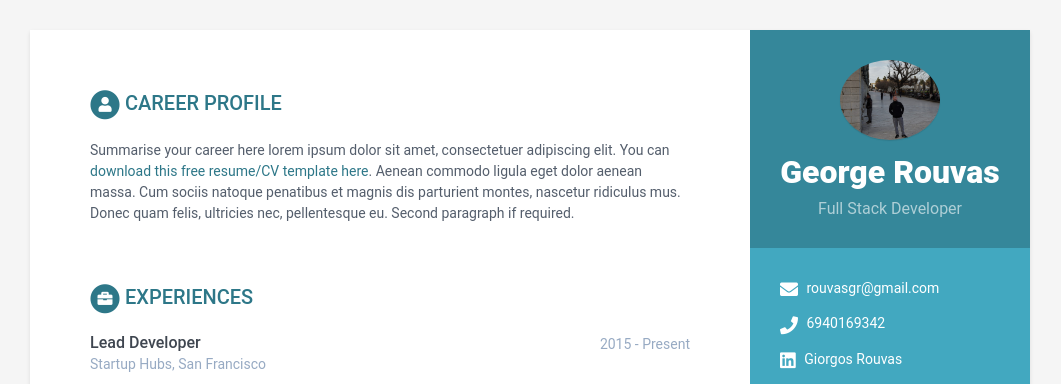
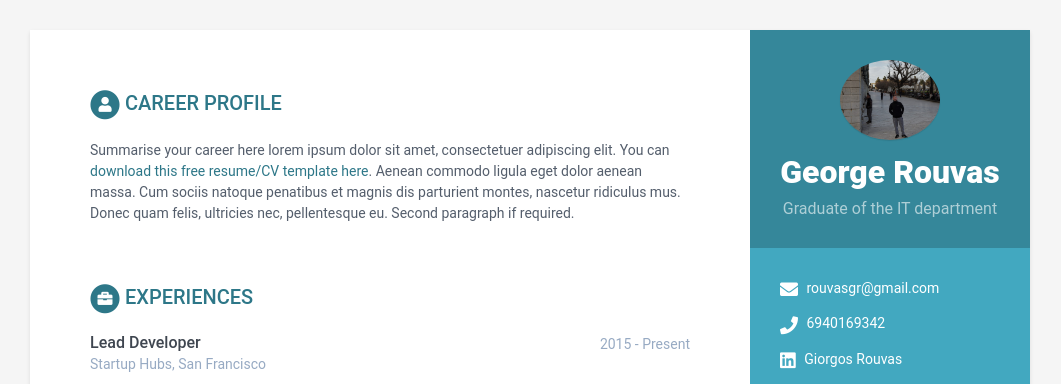
Before and after one commit to giorgosrv/MyCv, a Jekyll site: the page built from index.html, in a window 1280 px wide. Shown: the top 384 px of the page, without its empty margins (110-1171 px from the left). Built offline with Jekyll 4.4.1, drawn with Linux system fonts in a browser that asks for light colours.

Commit message:
Update data.yml

```diff
--- a/_data/data.yml
+++ b/_data/data.yml
@@ -8,7 +8,7 @@ sidebar:
 
     # Profile information
     name: George Rouvas
-    tagline: Full Stack Developer
+    tagline: Graduate of the IT department
     avatar: 2.jpg  #place a 100x100 picture inside /assets/images/ folder and provide the name of the file below
 
     # Sidebar links
```
